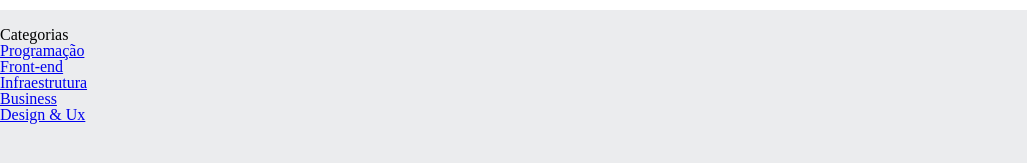
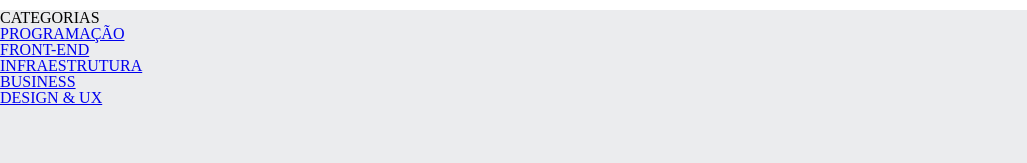
Before and after one commit to andreia025martins/Turma-C, a plain HTML site: page index.html in a window 1280 px wide. Both pictures are taken after a click on the checkbox 10 px from the left and 42 px from the top of the page. Shown: the part 75-238 px from the top of the page, 0-1027 px from the left. Drawn offline with Linux system fonts and the light colour scheme.

Commit message:
Cabeçalho - tag input e Label

```diff
--- a/index.html
+++ b/index.html
@@ -6,7 +6,6 @@
     <title>Alura Book</title>
     <link rel="stylesheet" href="reset.css">
     <link rel="stylesheet" href="style.css">
-
 </head>
 <body>
     <header class="cabecalho">
@@ -16,31 +15,38 @@
           <span class="cabecalho__menu-hamburger cabecalho__imagem"></span>
         </label>
         <ul class="lista-menu">
-                <li class="lista-menu__titulo">Categorias</li>
+          <li class="lista-menu__titulo">CATEGORIAS</li>
           <li class="lista-menu__item">
-                    <a href="#" class="lista-menu__link">Programação</a>
+            <a href="#" class="lista-menu__link">PROGRAMAÇÃO</a>
           </li>
           <li class="lista-menu__item">
-                    <a href="#" class="lista-menu__link">Front-end</a>
+            <a href="#" class="lista-menu__link">FRONT-END</a>
           </li>
           <li class="lista-menu__item">
-                    <a href="#" class="lista-menu__link">Infraestrutura</a>
+            <a href="#" class="lista-menu__link">INFRAESTRUTURA</a>
           </li>
           <li class="lista-menu__item">
-                    <a href="#" class="lista-menu__link">Business</a>
+            <a href="#" class="lista-menu__link">BUSINESS</a>
           </li>
           <li class="lista-menu__item">
-                    <a href="#" class="lista-menu__link">Design & Ux</a>
+            <a href="#" class="lista-menu__link">DESIGN & UX</a>
           </li>
-
         </ul>
-            <img src="img/Logo.svg" alt="Logotipo da alura book" class="cabecalho__logo">
+        <img src="img/Logo.svg" alt="Logo do alura" class="cabecalho__logo">
       </div>
       <div class="container">
-            <a href="#"> <img src="img/Favoritos.svg" alt="Meus favoritos" class="cabecalho__imagem"></a>
-            <a href="#"> <img src="img/Compras.svg" alt="Carrinho de compras" class="cabecalho__imagem"></a>
-            <a href="#"> <img src="img/Usuário.svg" alt="Meu perfil" class="cabecalho__imagem"></a>
+        <a href="#"><img src="img/Favoritos.svg" alt="Meus favoritos" class="cabecalho__imagem"></a>
+        <a href="#"><img src="img/Compras.svg" alt="Carrinho de compras" class="cabecalho__imagem"></a>
+        <a href="#"><img src="img/Usuário.svg" alt="Meu perfil" class="cabecalho__imagem"></a>
       </div>
+
+
+
     </header>
+
+
+
+
+
 </body>
 </html>
--- a/style.css
+++ b/style.css
@@ -1,12 +1,12 @@
 @import url("styles/header.css");
 :root{
-    --cor-de-fundo:#EBECEE;
+    --cor-de-fundo: #EBECEE;
     --branco: #FFFFFF;
 
 }
 
 body{
-    background-color: var(--cor-de-fundo);
+    background-color: var(--cor-de-fundo) ;
 }
 
 h1{
--- a/styles/header.css
+++ b/styles/header.css
@@ -5,6 +5,7 @@
     display: inline-block;
     background-repeat: no-repeat;
     background-position: center;
+
 }
 
 .cabecalho{
@@ -26,10 +27,9 @@
 .lista-menu{
     display: none;
     position: absolute;
-    top: 120%;
-
+    top: 100%;
 }
 
-.container__botao:checked~ .lista-menu{
-    display:block;
+.container__botao:checked~.lista-menu{
+    display: block;
 }
```
Lines whose indentation alone changed are shown as unchanged.
